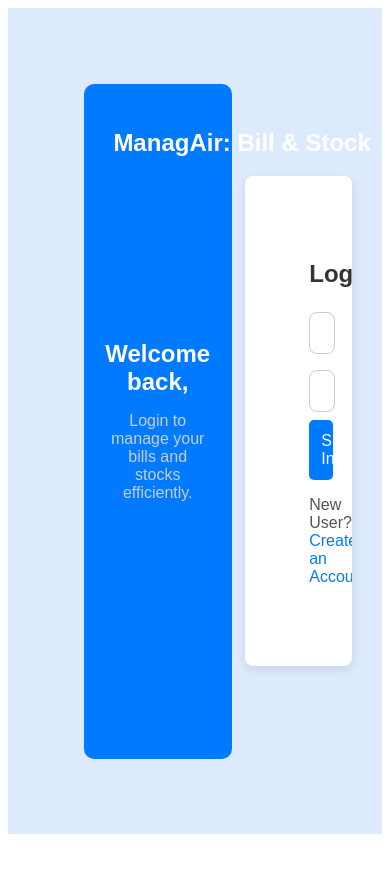
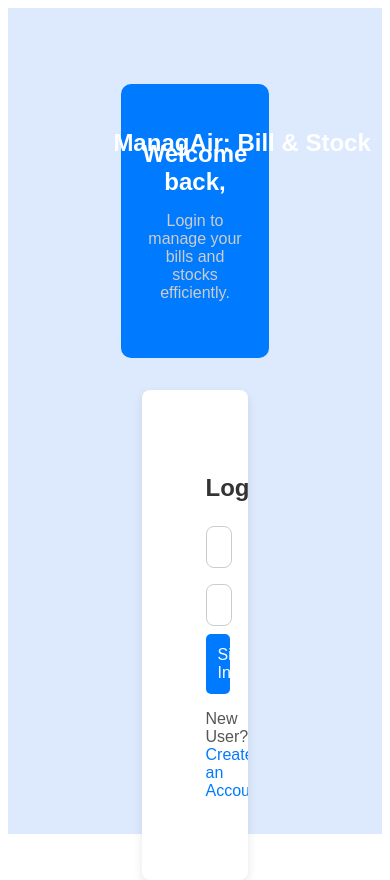
Before and after one commit to AKASH04G/ManagAir-Stocks-sales-managing-app, a React (Create React App) app in the folder frontend/: page /login in a window 390 px wide. Before the commit the page ends 844 px from the top, so only its background shows below. Built offline with nearby package versions, Linux system fonts and the light colour scheme; what chartjs-plugin-datalabels would draw is missing.

Commit message:
updating some css  message

```diff
--- a/frontend/src/components/ShopInfo.css
+++ b/frontend/src/components/ShopInfo.css
@@ -1,4 +1,11 @@
 .shop-info-container {
+  margin: 20px auto; /* Centers it properly */
+  width: 90%; /* Makes it responsive */
+  max-width: 600px; /* Prevents it from being too wide */
+}
+
+.shop-info-container {
+
   margin-left:7cm;
   max-width: 600px;
   padding: 20px;
@@ -160,3 +167,51 @@
   85% { opacity: 1; transform: translateY(0); }
   100% { opacity: 0; transform: translateY(-30px); }
 }
+@media (max-width: 1024px) {  /* Tablets */
+  .shop-info-container {
+    width: 80%;
+  }
+
+  .shop-info-buttons {
+    flex-direction: column; /* Stacks buttons vertically */
+    align-items: center;
+  }
+}
+
+@media (max-width: 768px) {  /* Mobile Phones */
+  .shop-info-container {
+    width: 95%;
+    padding: 15px;
+  }
+
+  .shop-info-field {
+    flex-direction: column; /* Stacks label and input */
+    align-items: flex-start;
+  }
+
+  .shop-info-field label {
+    width: 100%; /* Makes label full width */
+    margin-bottom: 5px;
+  }
+
+  .shop-info-buttons {
+    flex-direction: column;
+    align-items: center;
+    gap: 10px;
+  }
+
+  .shop-info-buttons button {
+    width: 100%; /* Buttons take full width on mobile */
+    justify-content: center;
+  }
+}
+@media (max-width: 768px) {
+  .icon, .icon1 {
+    font-size: 20px;
+    padding: 3px;
+  }
+
+  .shop-info-header h1 {
+    font-size: 22px;
+  }
+}
--- a/frontend/src/components/Signup.css
+++ b/frontend/src/components/Signup.css
@@ -1,18 +1,21 @@
-
-
+/* General Styles */
 .login-page {
     display: flex;
-    height: 80vh; padding: 2cm;
+    height: 100vh;
+    padding: 5%;
     font-family: 'Arial', sans-serif;
     background-color: #ddeafe;
 }
+
+/* App Title */
 .app-title-container {
     position: absolute;
-    top: 3cm;
-    left: 3cm;
-    font-size: 5px;
+    top: 5%;
+    left: 5%;
+    font-size: 16px;
 }
 
+/* Left Section (Welcome Message) */
 .left-section {
     width: 45%;
     background-color: #007bff;
@@ -23,17 +26,16 @@
     flex-direction: column;
     border-radius: 10px;
     padding: 1.5rem;
+    text-align: center;
 }
 
 .left-section .app-title {
-    font-size: 1.5rem;
+    font-size: 1.8rem;
     margin-bottom: 1rem;
-    text-align: center;
 }
 
 .greeting-message {
     padding: 1rem;
-    text-align: center;
 }
 
 .greeting-message h1 {
@@ -46,13 +48,15 @@
     color: #ccc;
 }
 
+/* Right Section (Login Form) */
 .right-section {
-    width: 60%;
+    width: 55%;
     display: flex;
     justify-content: center;
     align-items: center;
 }
 
+/* Login Container */
 .login-container {
     background-color: #fff;
     box-shadow: 0 4px 10px rgba(0, 0, 0, 0.1);
@@ -62,8 +66,9 @@
     max-width: 400px;
 }
 
+/* Login Form */
 .login-form {
-    padding: 4rem;
+    padding: 2rem;
     text-align: center;
 }
 
@@ -78,13 +83,15 @@
 }
 
 input {
-    padding: 1rem 0;
+    padding: 0.8rem;
     margin: 0.5rem 0;
-    border: none;
     border: 1px solid #ccc;
     outline: none;
+    border-radius: 5px;
+    width: 100%;
 }
 
+/* Login Button */
 .signup-btn[type="submit"] {
     padding: 0.75rem;
     background-color: #007bff;
@@ -92,13 +99,15 @@ input {
     border: none;
     border-radius: 4px;
     cursor: pointer;
-    width: 100%; /* Make button same width as input */
+    width: 100%;
+    font-size: 1rem;
 }
 
 .signup-btn[type="submit"]:hover {
     background-color: #0056b3;
 }
 
+/* Signup Section */
 .signup {
     margin-top: 1rem;
     text-align: center;
@@ -106,9 +115,7 @@ input {
 
 .signup p {
     color: #555;
-
 }
-
 
 .signup span {
     color: #007bff;
@@ -118,3 +125,74 @@ input {
 .signup span:hover {
     text-decoration: underline;
 }
+
+/* ========== RESPONSIVE DESIGN ========== */
+
+/* Tablet View */
+@media (max-width: 1024px) {
+    .login-page {
+        flex-direction: column;
+        height: auto;
+        padding: 3%;
+    }
+
+    .left-section {
+        width: 100%;
+        padding: 2rem;
+    }
+
+    .right-section {
+        width: 100%;
+        margin-top: 2rem;
+        display: flex;
+        justify-content: center;
+    }
+
+    .login-container {
+        width: 90%;
+        max-width: 350px;
+    }
+}
+
+/* Mobile View */
+@media (max-width: 768px) {
+    .login-page {
+        flex-direction: column;
+        align-items: center;
+        padding: 2%;
+    }
+
+    .app-title-container {
+        position: static;
+        font-size: 14px;
+        text-align: center;
+    }
+
+    .left-section {
+        width: 90%;
+        padding: 1.5rem;
+        font-size: 0.9rem;
+    }
+
+    .right-section {
+        width: 100%;
+    }
+
+    .login-container {
+        width: 95%;
+    }
+
+    .login-form {
+        padding: 1.5rem;
+    }
+
+    input {
+        padding: 0.6rem;
+        font-size: 0.9rem;
+    }
+
+    .signup-btn {
+        padding: 0.6rem;
+        font-size: 0.9rem;
+    }
+}
```
